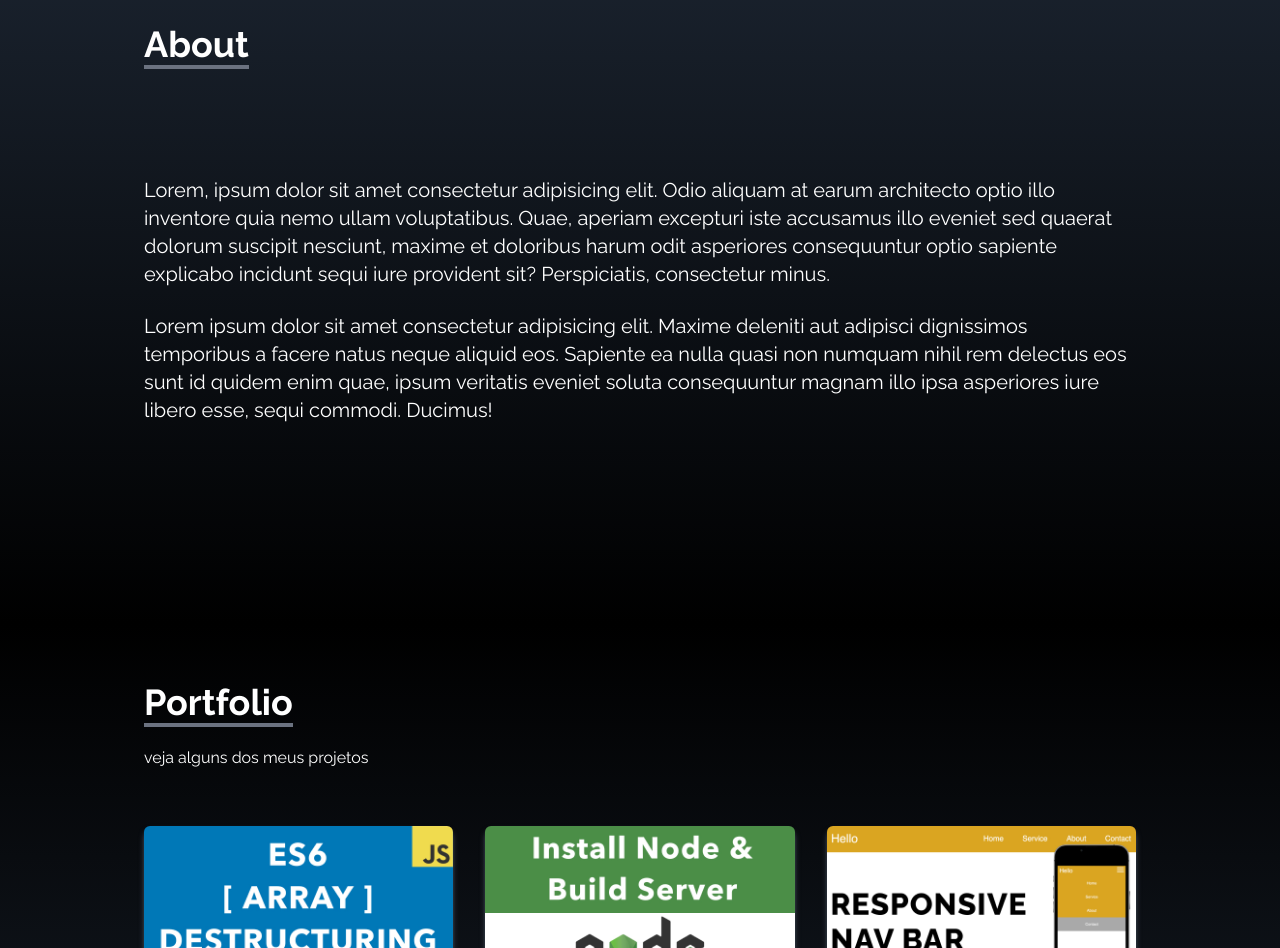
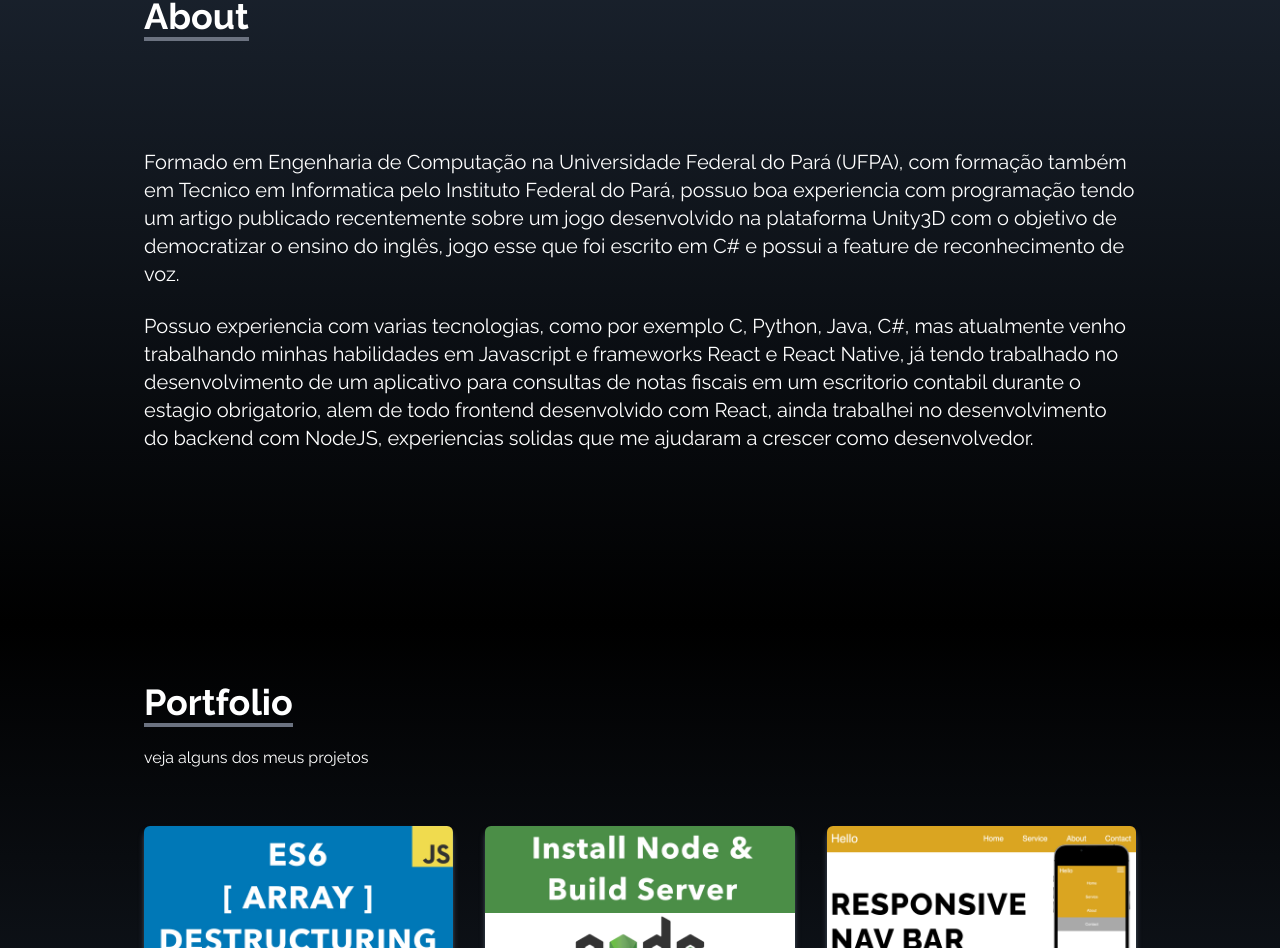
Before and after one commit to cortinhas30/Portifolio, a React (Create React App) app: page / in a window 1280 px wide. Shown: the part 976-1924 px from the top of the page. Built offline with nearby package versions, Linux system fonts and the light colour scheme.

Commit message:
atualização about

```diff
--- a/src/components/About.jsx
+++ b/src/components/About.jsx
@@ -14,23 +14,26 @@ const About = () => {
         </div>
 
         <p className="text-xl mt-20">
-          Lorem, ipsum dolor sit amet consectetur adipisicing elit. Odio aliquam
-          at earum architecto optio illo inventore quia nemo ullam voluptatibus.
-          Quae, aperiam excepturi iste accusamus illo eveniet sed quaerat
-          dolorum suscipit nesciunt, maxime et doloribus harum odit asperiores
-          consequuntur optio sapiente explicabo incidunt sequi iure provident
-          sit? Perspiciatis, consectetur minus.
+          Formado em Engenharia de Computação na Universidade Federal do
+          Pará (UFPA), com formação também em Tecnico em Informatica pelo
+          Instituto Federal do Pará, possuo boa experiencia com programação
+          tendo um artigo publicado recentemente sobre um jogo desenvolvido
+          na plataforma Unity3D com o objetivo de democratizar o ensino do
+          inglês, jogo esse que foi escrito em C# e possui a feature de
+          reconhecimento de voz.
         </p>
 
         <br />
 
         <p className="text-xl">
-          Lorem ipsum dolor sit amet consectetur adipisicing elit. Maxime
-          deleniti aut adipisci dignissimos temporibus a facere natus neque
-          aliquid eos. Sapiente ea nulla quasi non numquam nihil rem delectus
-          eos sunt id quidem enim quae, ipsum veritatis eveniet soluta
-          consequuntur magnam illo ipsa asperiores iure libero esse, sequi
-          commodi. Ducimus!
+          Possuo experiencia com varias tecnologias, como por exemplo C,
+          Python, Java, C#, mas atualmente venho trabalhando minhas habilidades
+          em Javascript e frameworks React e React Native, já tendo trabalhado
+          no desenvolvimento de um aplicativo para consultas de notas fiscais
+          em um escritorio contabil durante o estagio obrigatorio, alem de todo
+          frontend desenvolvido com React, ainda trabalhei no desenvolvimento do
+          backend com NodeJS, experiencias solidas que me ajudaram a crescer como
+          desenvolvedor.
         </p>
       </div>
     </div>
```
